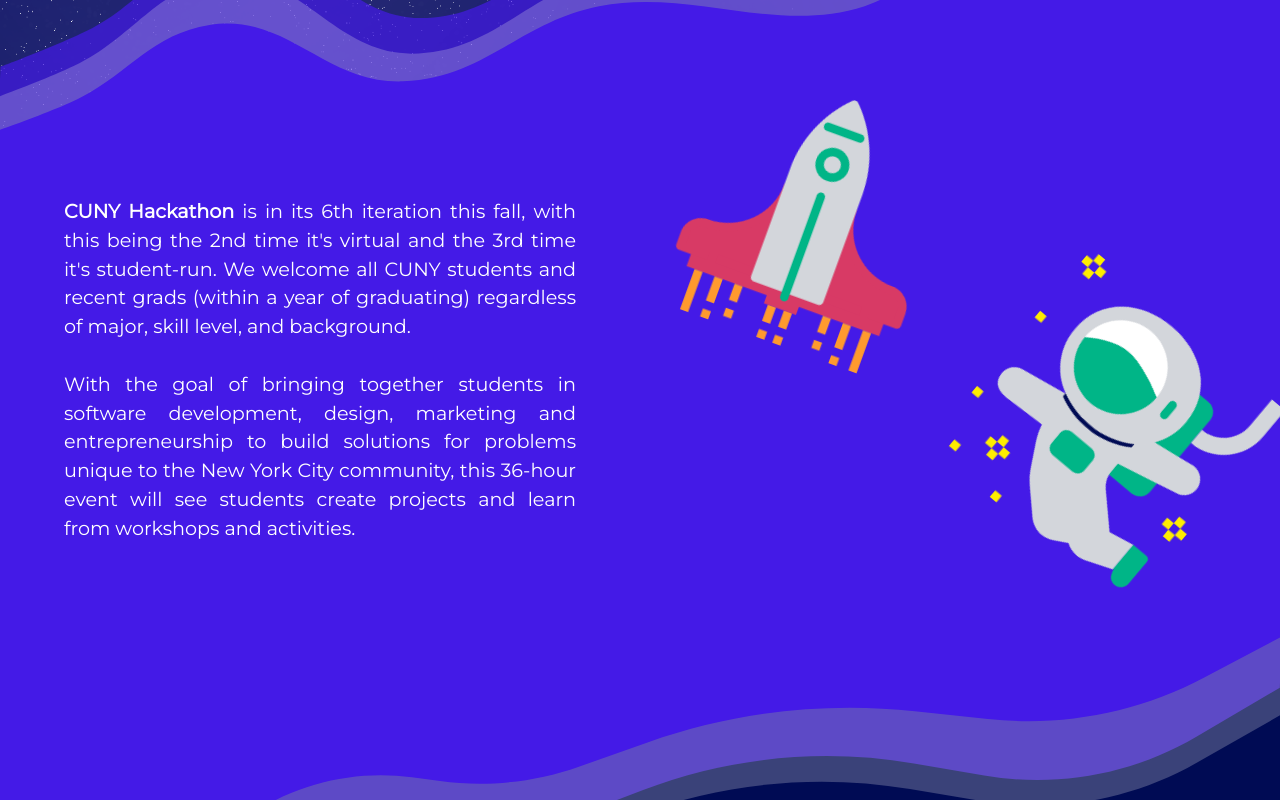
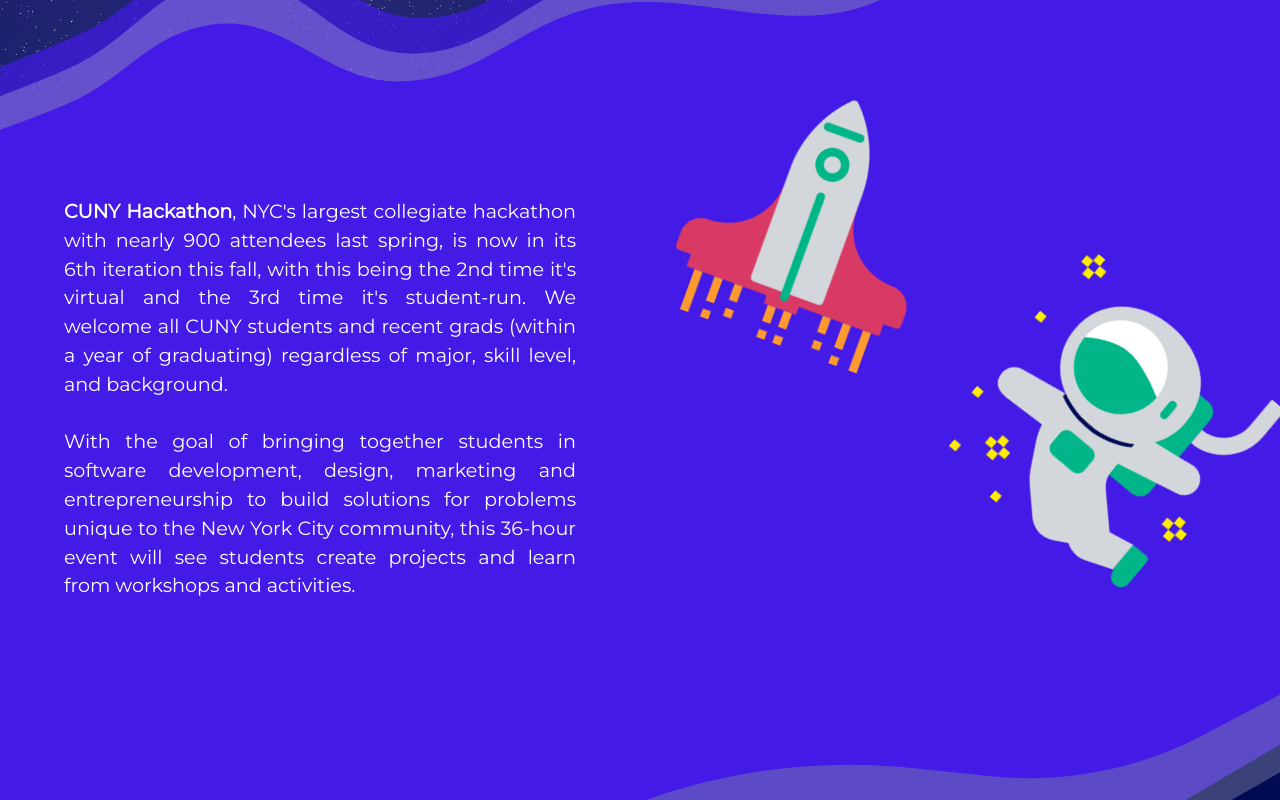
Before and after one commit to cdalangin/cunyhackathonf21, a React (Create React App) app: page / in a window 1280 px wide. Shown: the part 667-1467 px from the top of the page. Built offline with nearby package versions, Linux system fonts and the light colour scheme; a web font is replaced by a local one.

Commit message:
nyc's largest collegiate hackathon

```diff
--- a/src/sections/About.js
+++ b/src/sections/About.js
@@ -12,7 +12,7 @@
         <div className="about-bg">
             <Row className="about-row">
             <Col xs={12} md={6} className="text-col">
-                <p className="about-text"><b>CUNY Hackathon</b> is in its 6th iteration this fall, with this being the 2nd time it's virtual and the 3rd time it's student-run. We welcome all CUNY students and recent grads (within a year of graduating) regardless of major, skill level, and background.
+                <p className="about-text"><b>CUNY Hackathon</b>, NYC's largest collegiate hackathon with nearly 900 attendees last spring, is now in its 6th iteration this fall, with this being the 2nd time it's virtual and the 3rd time it's student-run. We welcome all CUNY students and recent grads (within a year of graduating) regardless of major, skill level, and background.
                 <br/><br/>
                 With the goal of bringing together students in software development, design, marketing and entrepreneurship to build solutions for problems unique to the New York City community, this 36-hour event will see students create projects and learn from workshops and activities.</p>
             </Col>
```
